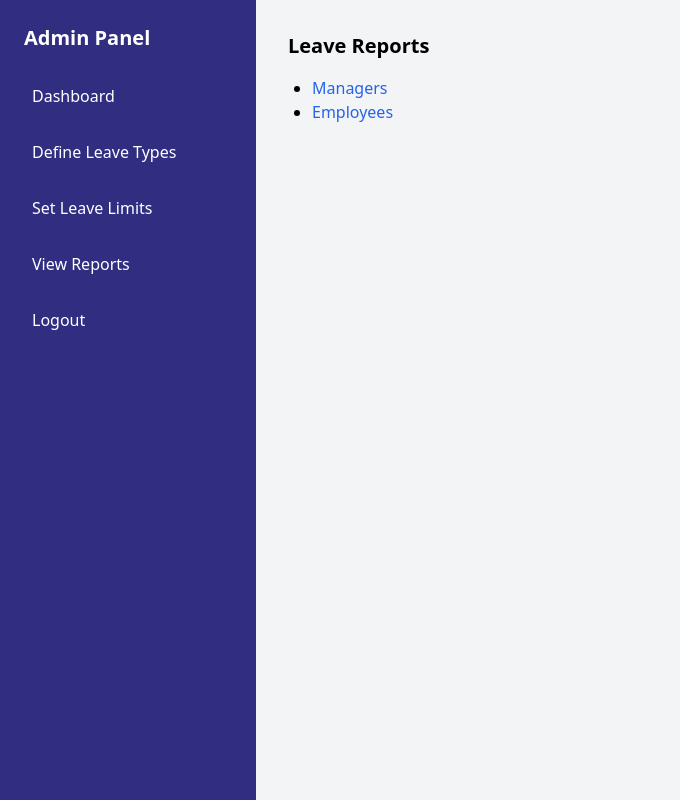
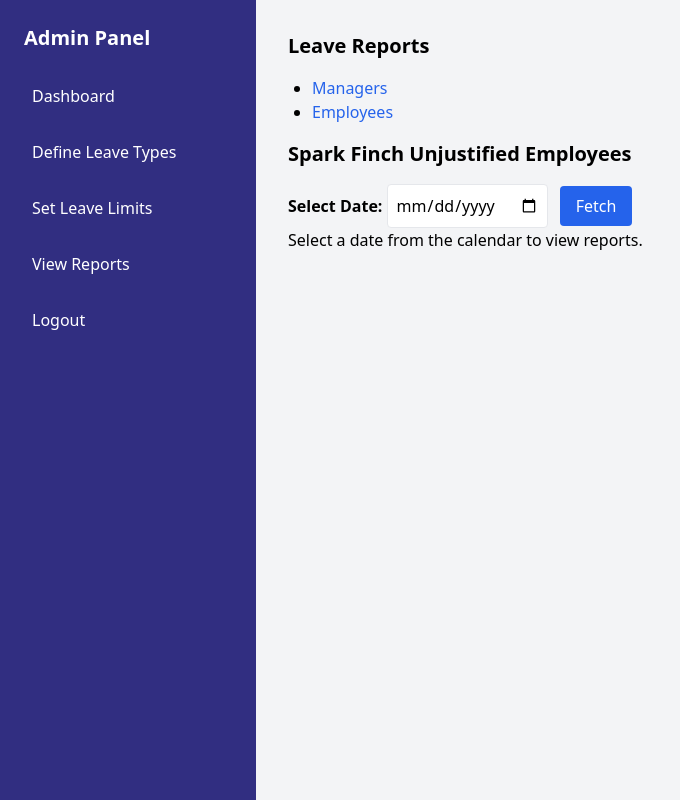
Before and after one commit to Sai-Ashwin-2003/AI-Based-Leave-Management-Module, a Django app: page /admin_page/reports/ in a window 1280 px wide. Shown: the whole page, without its empty margins (0-680 px from the left). Run offline with Django 5.2, Linux system fonts and the light colour scheme; the visitor is signed in with stand-in values (Sample User, id 1); parts of the project's set-up code (start-up, migrations or seed data) failed here and were passed over; some libraries are stand-ins or nearby versions.

Commit message:
Added calender to admin report page to see unjustified employees

```diff
--- a/myapp/templates/myapp/view_reports.html
+++ b/myapp/templates/myapp/view_reports.html
@@ -5,4 +5,38 @@
     <li><a href="{% url 'list_users' 'manager' %}" class="text-blue-600 hover:underline">Managers</a></li>
     <li><a href="{% url 'list_users' 'employee' %}" class="text-blue-600 hover:underline">Employees</a></li>
 </ul>
+
+<h2 class="text-xl font-bold mb-4 mt-4">Spark Finch Unjustified Employees</h2>
+
+<form method="get" action="">
+    <label for="date" class="font-semibold">Select Date:</label>
+    <input type="date" id="date" name="date" class="border p-2 rounded" value="{{ selected_date }}">
+    <button type="submit" class="bg-blue-600 text-white px-4 py-2 rounded ml-2">Fetch</button>
+</form>
+
+{% if selected_date %}
+
+    <ul class="list-disc ml-6 mt-4">
+        {% for email in users_from_api %}
+            <li>{{ email }}</li>
+        {% empty %}
+            <li>No users found.</li>
+        {% endfor %}
+    </ul>
+
+    <div class="mt-4 flex gap-2">
+        {% if has_previous %}
+            <a href="?date={{ selected_date }}&page={{ pagination.previous_page }}"
+               class="px-3 py-1 bg-gray-300 rounded">Previous 20</a>
+        {% endif %}
+
+        {% if has_more %}
+            <a href="?date={{ selected_date }}&page={{ pagination.next_page }}"
+               class="px-3 py-1 bg-blue-500 text-white rounded">Next 20</a>
+        {% endif %}
+    </div>
+{% else %}
+    <p>Select a date from the calendar to view reports.</p>
+{% endif %}
+
 {% endblock %}
--- a/myapp/views.py
+++ b/myapp/views.py
@@ -268,9 +268,50 @@
 
 
 # Level 1: Show links for Managers and Employees
+
 @login_required
 def leave_reports(request):
-    return render(request, "myapp/view_reports.html")
+    selected_date = request.GET.get("date")  # e.g. 2025-09-16
+    page = int(request.GET.get("page", 1))
+    page_size = 20
+
+    users_from_api = []
+    pagination = {}
+    has_more = False
+    has_previous = False
+
+    if selected_date:
+        key = os.environ.get("SPARK_FINCH_KEY")
+        url = "https://ai-manager-6132686303.us-central1.run.app/app/api/non-compliance/users/jaysone"
+        headers = {"token": key}
+
+        try:
+            params = {"date": selected_date, "page": page, "page_size": page_size}
+            response = requests.get(url, headers=headers, params=params)
+
+            if response.status_code == 200:
+                data = response.json()
+
+                # extract users
+                users_from_api = [item.get("email") for item in data.get("users", [])]
+
+                # extract pagination info
+                pagination = data.get("pagination", {})
+                has_more = pagination.get("has_next", False)
+                has_previous = pagination.get("has_previous", False)
+
+        except Exception as e:
+            print("API fetch failed:", e)
+
+    return render(request, "myapp/view_reports.html", {
+        "selected_date": selected_date,
+        "users_from_api": users_from_api,
+        "page": page,
+        "has_more": has_more,
+        "has_previous": has_previous,
+        "pagination": pagination,
+    })
+
 
 # Level 2: Show list of users by role
 @login_required
```
